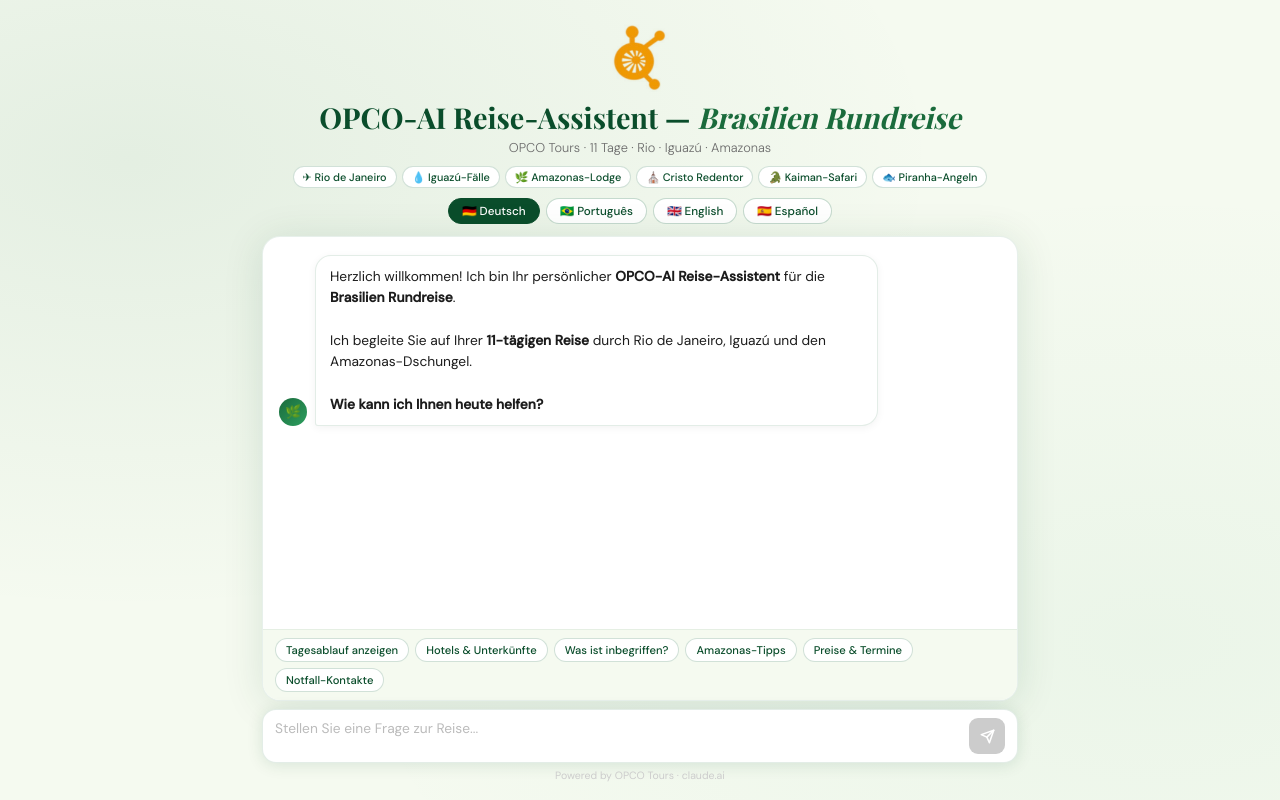
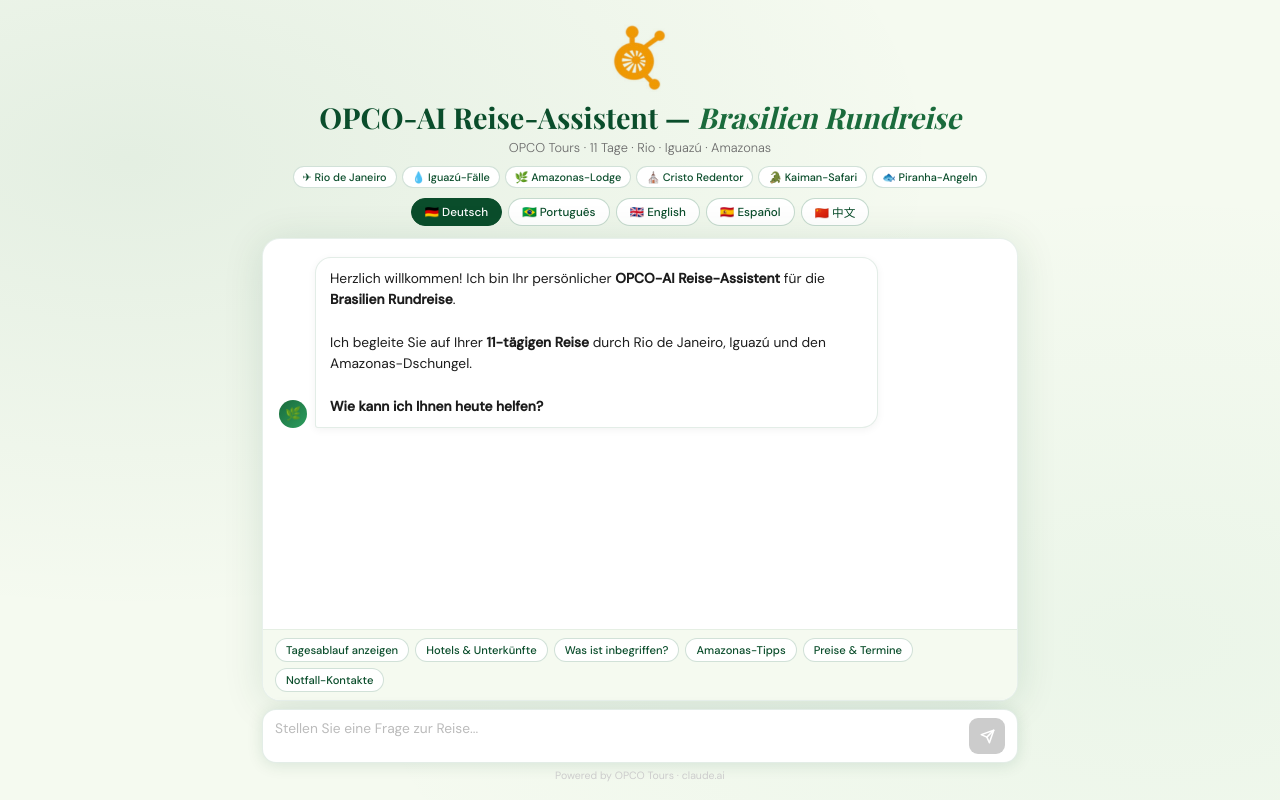
Before and after one commit to Csilva64/OPCO-AI-Reise-Assistent---Zubucher-Reise, a React (Vite) app: page / in a window 1280 px wide. Built offline with nearby package versions, Linux system fonts and the light colour scheme; a web font is replaced by a local one.

Commit message:
feat: add Mandarin Chinese (zh) language support

```diff
--- a/src/App.jsx
+++ b/src/App.jsx
@@ -24,6 +24,12 @@
     welcome: '¡Bienvenido! Soy tu **OPCO-AI Asistente de Viaje** para el **Circuito por Brasil**.\n\nEstoy aquí para ayudarte durante los **11 días** por Río de Janeiro, Iguazú y la Amazonia.\n\n**¿En qué puedo ayudarte hoy?**',
     suggestions: ['Ver itinerario día a día', 'Hoteles y alojamiento', '¿Qué está incluido?', 'Consejos Amazonia', 'Precios y fechas', 'Contactos de emergencia'],
     sysLang: 'Responde SIEMPRE en español. Sé amigable, preciso y entusiasta. Usa emojis con moderación.',
+  },
+  zh: {
+    placeholder: '请输入您关于旅行的问题...',
+    welcome: '欢迎！我是您的**OPCO-AI旅行助手**，专为**巴西环游之旅**服务。\n\n我将陪伴您完成**11天的旅程**——里约热内卢、伊瓜苏瀑布与亚马逊丛林。\n\n**今天有什么可以帮助您？**',
+    suggestions: ['查看每日行程', '酒店与住宿', '包含哪些服务？', '亚马逊旅行建议', '价格与出发日期', '紧急联系方式'],
+    sysLang: '请始终用简体中文回答。语气友好、准确、热情。适度使用表情符号。',
   },
 }
 
@@ -237,6 +243,7 @@
   pt: 'Ocorreu um erro. Tente novamente ou contate: carlos@opcotours.com | +5521975655173',
   en: 'An error occurred. Please try again or contact: carlos@opcotours.com | +5521975655173',
   es: 'Ocurrió un error. Inténtalo de nuevo o contacta: carlos@opcotours.com | +5521975655173',
+  zh: '发生错误，请重试或联系我们：carlos@opcotours.com | +5521975655173',
 }
 
 function BubbleText({ text }) {
@@ -365,13 +372,13 @@
           <span className="pill">🐟 Piranha-Angeln</span>
         </div>
         <div className="lang-bar">
-          {['de', 'pt', 'en', 'es'].map(l => (
+          {['de', 'pt', 'en', 'es', 'zh'].map(l => (
             <button
               key={l}
               className={`lang-btn${lang === l ? ' active' : ''}`}
               onClick={() => switchLang(l)}
             >
-              {l === 'de' ? '🇩🇪 Deutsch' : l === 'pt' ? '🇧🇷 Português' : l === 'en' ? '🇬🇧 English' : '🇪🇸 Español'}
+              {l === 'de' ? '🇩🇪 Deutsch' : l === 'pt' ? '🇧🇷 Português' : l === 'en' ? '🇬🇧 English' : l === 'es' ? '🇪🇸 Español' : '🇨🇳 中文'}
             </button>
           ))}
         </div>
```
